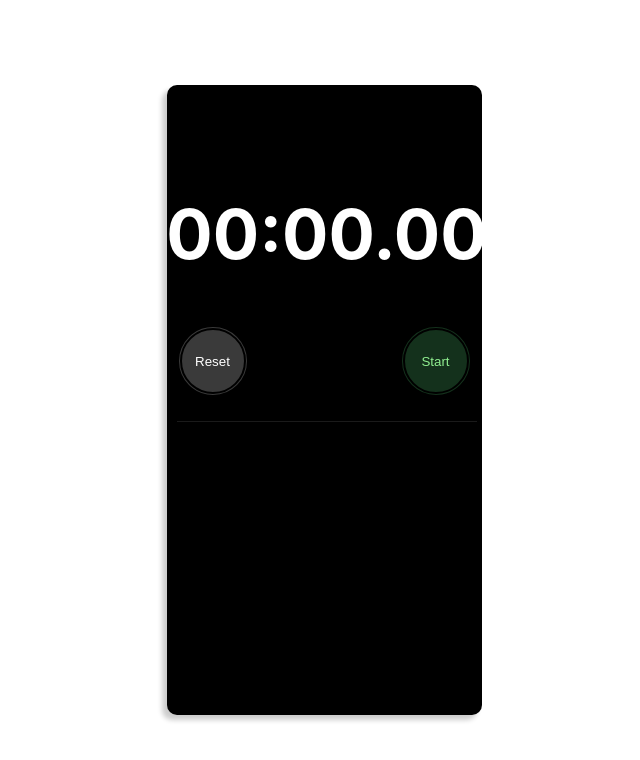
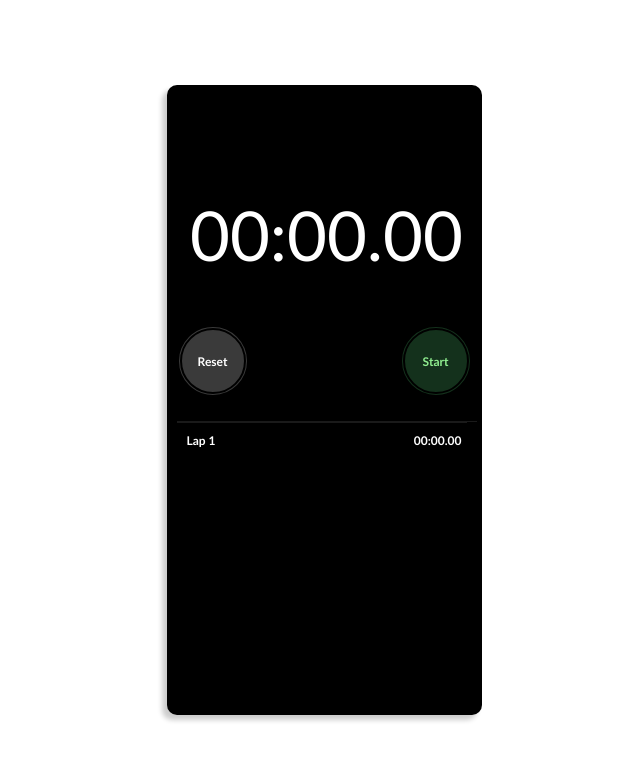
Before and after one commit to SHolleworth/stopwatch-react, a React (Vite) app: page / in a window 1280 px wide. Shown: the top 760 px of the page, without its empty margins (316-956 px from the left). Built offline with nearby package versions, Linux system fonts and the light colour scheme.

Commit message:
Implemented timer, styles and buttons across from js project.

```diff
--- a/src/App.css
+++ b/src/App.css
@@ -22,12 +22,28 @@
   --shadow-color: rgba(0, 0, 0, .2);
 }
 
-
 .App {
   display: flex;
   height: 100vh;
   justify-content: center;
   align-items: center;
+}
+
+h1, p {
+  user-select: none;
+}
+
+h1 {
+  font-family: 'SF Pro Display Ultralight', 'Gill Sans', 'Gill Sans MT', Calibri, 'Trebuchet MS', sans-serif;
+  font-weight: 50;
+  font-variant-numeric: tabular-nums;
+}
+
+p {
+  font-family: 'SF Pro Text Thin', 'Gill Sans', 'Gill Sans MT', Calibri, 'Trebuchet MS', sans-serif;
+  font-size: .75rem;
+  font-weight: bold;
+  font-variant-numeric: tabular-nums;
 }
 
 .background {
@@ -153,3 +169,34 @@ button {
 .laps-box::-webkit-scrollbar-thumb:active {
   background-color: var(--scrollbar-thumb-active-color);
 }
+
+.lap {
+  display: flex;
+  flex-direction: row;
+  justify-content: space-between;
+  align-items: center;
+  padding: 0 5px 0 10px;
+  border-top-width: 1px;
+  border-top-style: solid;
+  border-color: var(--lap-border-color);
+  width: '100%';
+  height: 35px;
+}
+
+.lap p {
+  display: inline-block;
+  font-weight: bold;
+  color: var(--normal-lap-color);
+}
+
+.lap--fast-color p {
+  color: var(--fast-lap-color);
+}
+
+.lap--slow-color p {
+  color: var(--slow-lap-color);
+}
+
+.lap--mask-color p {
+  color: var(--normal-lap-color)
+}
--- a/src/App.jsx
+++ b/src/App.jsx
@@ -1,42 +1,178 @@
-import React, { useState } from 'react'
+import React, { useEffect, useState } from 'react'
+import { render } from 'react-dom'
 import './App.css'
 
 const App = () => {
+  const [running, setRunning] = useState(false)
+  const [mainStartTime, setMainStartTime] = useState(0)
+  const [lapStartTime, setLapStartTime] = useState(0)
+  const [mainTime, setMainTime] = useState(0)
+  const [activeLapTime, setActiveLapTime] = useState(0)
+  const [mainSavedTime, setMainSavedTime] = useState(0)
+  const [lapSavedTime, setLapSavedTime] = useState(0)
+  const [makingLap, setMakingLap] = useState(false)
+  const [deletingLaps, setDeletingLaps] = useState(false)
+  const [animationId, setAnimationId] = useState(0)
+
+  const start = () => {
+    setRunning(true)
+    setMainStartTime(Date.now())
+    setLapStartTime(Date.now())
+  }
+
+  const stop = () => {
+    setRunning(false)
+    setMainSavedTime(mainTime)
+    setLapSavedTime(activeLapTime)
+  }
+
+  const reset = () => {
+    setMainSavedTime(0)
+    setMainTime(0)
+    setLapSavedTime(0)
+    setActiveLapTime(0)
+    setDeletingLaps(true)
+  }
+
+  const makeLap = () => {
+    setRunning(false)
+    setMakingLap(true)
+    setLapStartTime(Date.now())
+    setLapSavedTime(0)
+  }
+
+  const getElapsedMainTimeInMilliseconds = () => {
+    return Date.now() + mainSavedTime - mainStartTime;
+  }
+
+  const getElapsedLapTimeInMilliseconds = () => {
+    return Date.now() + lapSavedTime - lapStartTime;
+  }
+
+  const runTimer = () => {
+    setMainTime(getElapsedMainTimeInMilliseconds())
+    setActiveLapTime(getElapsedLapTimeInMilliseconds())
+    setAnimationId(requestAnimationFrame(runTimer))
+  }
+
+  const stopTimer = () => {
+    cancelAnimationFrame(animationId)
+  }
+
+  useEffect(() => {
+    running ? runTimer() : stopTimer()
+  }, [running])
+
   return (
     <div className="App">
       <div className="background">
-        <MainTimer />
-        <Buttons />
-        <Laps />
+        <MainTimer mainTime={mainTime} />
+        <Buttons
+        running={running}
+        start={start}
+        stop={stop}
+        reset={reset}
+        makeLap={makeLap}/>
+        <Laps
+        makingLap={makingLap}
+        setMakingLap={setMakingLap}
+        activeLapTime={activeLapTime}
+        setActiveLapTime={setActiveLapTime}
+        deletingLaps={deletingLaps}
+        setDeletingLaps={setDeletingLaps}
+        setRunning={setRunning}/>
       </div>
     </div>
   )
 }
 
-const MainTimer = () => {
+const MainTimer = ({mainTime}) => {
   return (
     <div className="main-timer-box">
-      <h1>00:00.00</h1>
+      <h1>{renderTime(mainTime)}</h1>
     </div>
   )
 }
 
-const Buttons = () => {
+const Buttons = ({running, start, stop, reset, makeLap}) => {
+
+  const startButton = <button className="start-stop-button button--start-color" onClick={start}><p>Start</p></button>
+  const stopButton =  <button className="start-stop-button button--stop-color" onClick={stop}><p>Stop</p></button>
+  const renderStartStopButton = () => {
+    return running ? stopButton : startButton
+  }
+
+  const resetButton = <button className="reset-lap-button" onClick={reset}><p>Reset</p></button>
+  const lapButton = <button className="reset-lap-button" onClick={makeLap}><p>Lap</p></button>
+  const renderResetLapButton = () => {
+    return running ? lapButton : resetButton
+  }
+
   return (
     <div className="button-box">
-      <button className="reset-lap-button"><p>Reset</p></button>
-      <button className="start-stop-button button--start-color"><p>Start</p></button>
+      {renderResetLapButton()}
+      {renderStartStopButton()}
     </div>
   )
 }
 
-const Laps = () => {
+const Laps = (props) => {
+
+  const {
+    makingLap,
+    setMakingLap,
+    activeLapTime,
+    deletingLaps,
+    setDeletingLaps,
+    setActiveLapTime,
+    setRunning
+  } = props
+
+  const [lapTimes, setLapTimes] = useState([])
+
+  useEffect(() => {
+    if(makingLap) {
+      setLapTimes([activeLapTime, ...lapTimes])
+      setActiveLapTime(0)
+      setMakingLap(false)
+      setRunning(true)
+    }
+  },[makingLap])
+
+  useEffect(() => {
+    if(deletingLaps) {
+      setLapTimes([])
+      setDeletingLaps(false)
+    }
+  },[deletingLaps])
+
+  const renderLaps = () => {
+    return [activeLapTime, ...lapTimes].map((lapTime, index) => (
+      <div className="lap" key={index}>
+        <p>{'Lap ' + (lapTimes.length - index + 1)}</p>
+        <p>{renderTime(lapTime)}</p>
+      </div>
+    ))
+  }
+
   return (
     <div className="laps-box">
-
+      {renderLaps()}
     </div>
   )
 }
 
+const renderTime = (timeInMilliseconds) => {
+  const date = new Date(timeInMilliseconds)
+  const minutes = padTime(date.getMinutes())
+  const seconds = padTime(date.getSeconds())
+  const milliseconds = padTime(Math.floor(date.getMilliseconds() / 10))
+  return minutes + ':' + seconds + "." + milliseconds
+}
+
+const padTime = (time) => {
+  return time.toString().padStart(2, '0')
+}
+
 
 export default App
```
